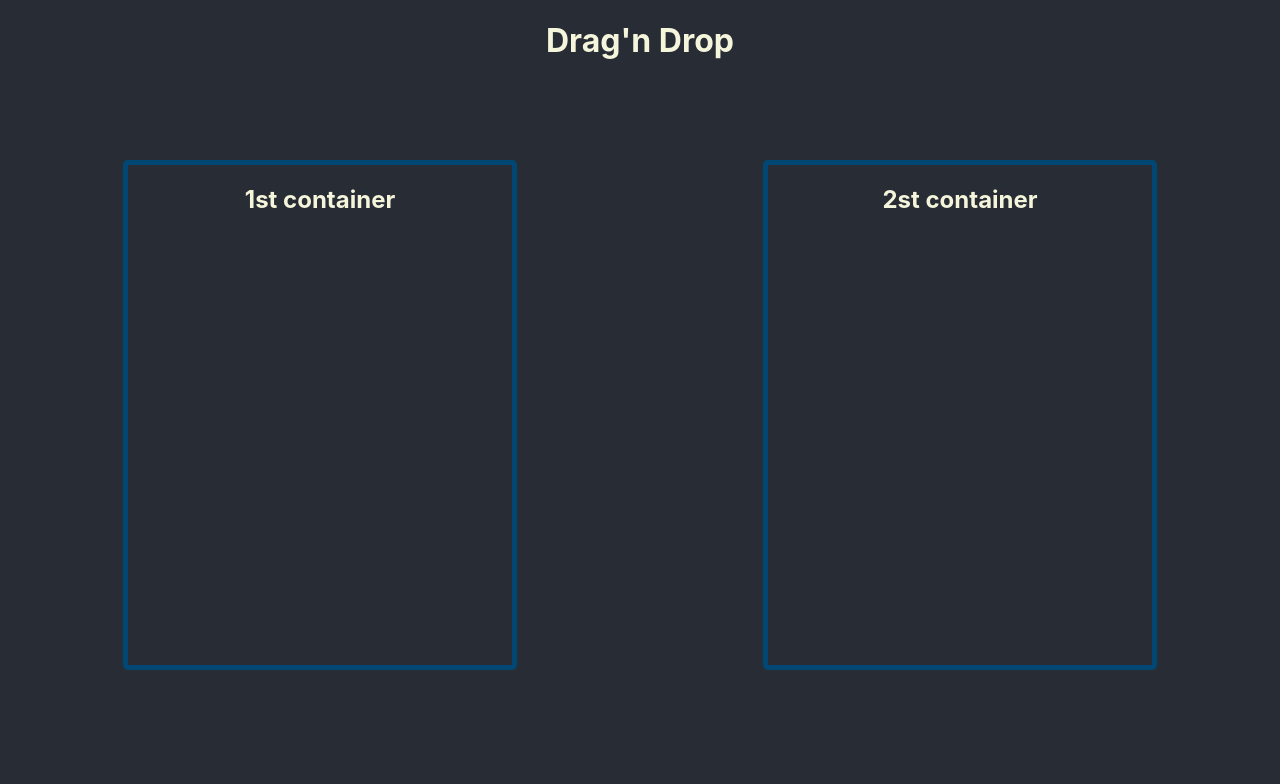
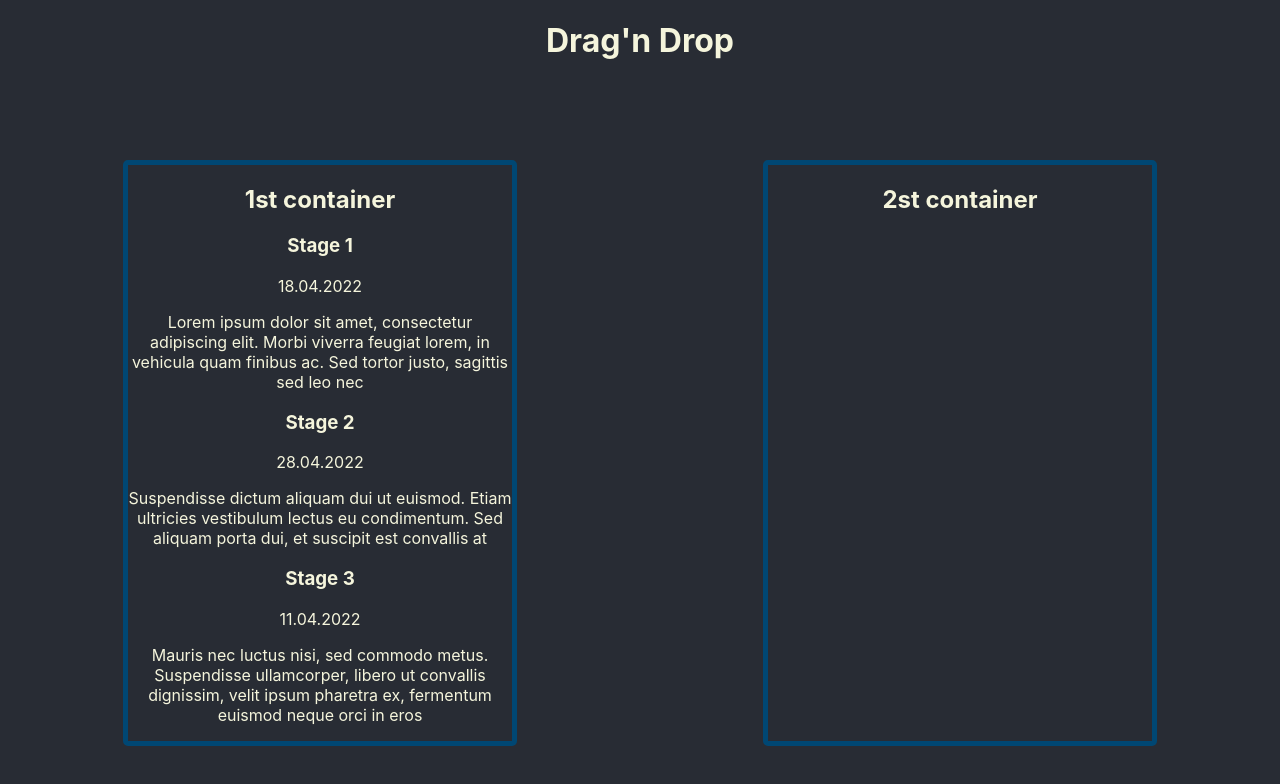
Before and after one commit to mb-dir/drag-n-drop-react-app, a React (Create React App) app: page / in a window 1280 px wide. Shown: the top 784 px of the page. Built offline with nearby package versions, Linux system fonts and the light colour scheme.

Commit message:
Dynamically generate the elements
Simple map throught the data

```diff
--- a/src/App.js
+++ b/src/App.js
@@ -1,6 +1,20 @@
+import React from "react";
 import "./App.css";
+import data from "./data.js";
 
 function App() {
+  const [ stData, setStData ] = React.useState(data.elements);
+
+  const stElement = stData.map(el => {
+    return (
+      <div className="element">
+        <h3 className="element__title">{el.title}</h3>
+        <p className="element__date">{el.date}</p>
+        <p className="element__description">{el.description}</p>
+      </div>
+    );
+  });
+
   return (
     <div className="App">
       <header className="App-header">
@@ -9,7 +23,7 @@ function App() {
       <main className="dragApp">
         <section className="dragApp__wrapper">
           <h2 className="dragApp__title">1st container</h2>
-          <div className="dragApp__container" />
+          <div className="dragApp__container">{stElement}</div>
         </section>
         <section className="dragApp__wrapper">
           <h2 className="dragApp__title">2st container</h2>
```
